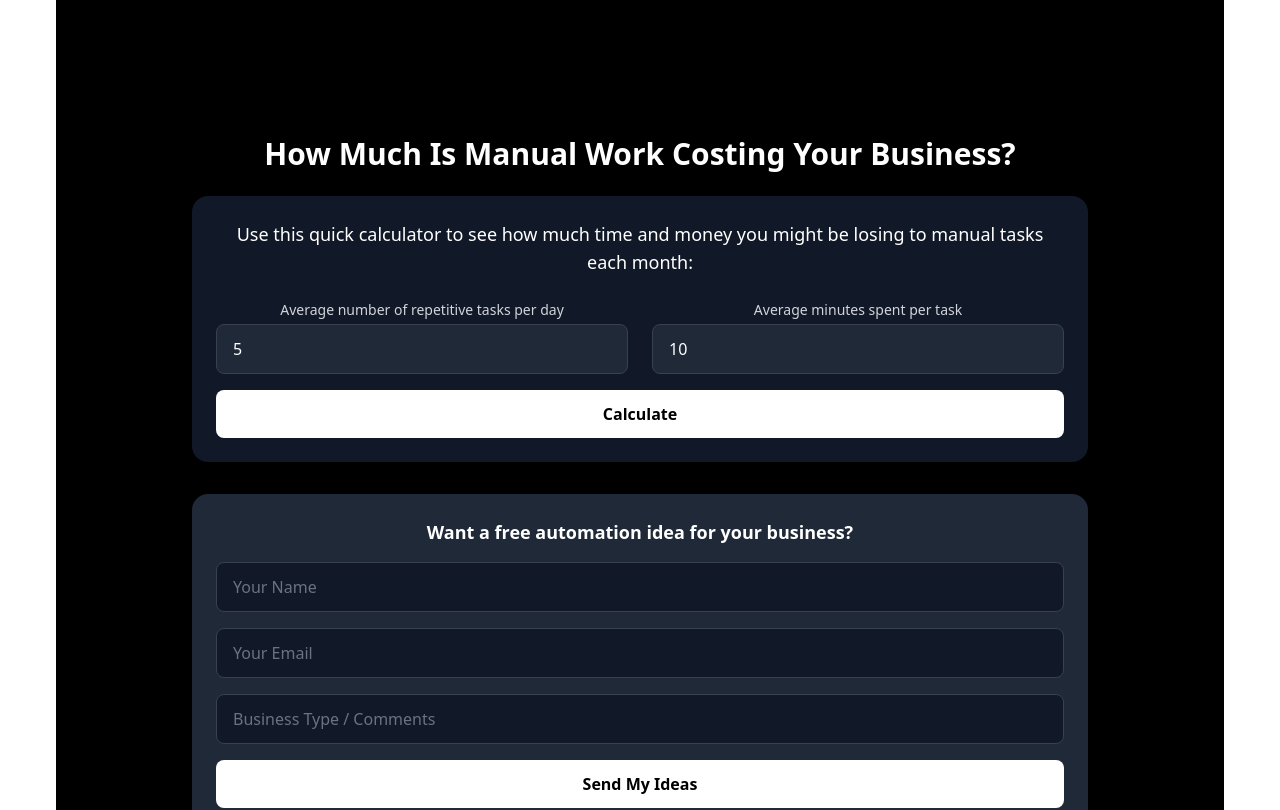
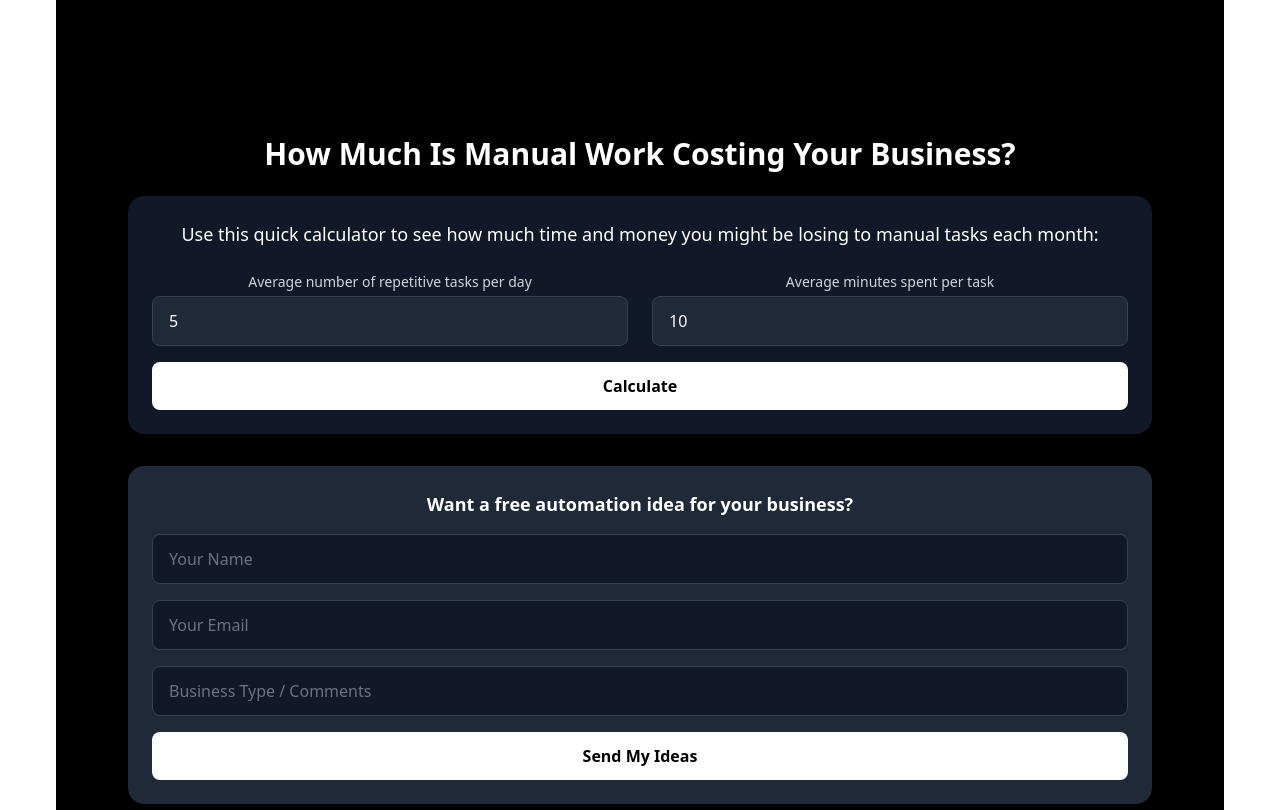
Before and after one commit to Jpcostan/sleepwalker-software, a React (Vite) app: page / in a window 1280 px wide. Shown: the part 760-1570 px from the top of the page. Built offline with nearby package versions, Linux system fonts and the light colour scheme.

Commit message:
Added more width.

```diff
--- a/src/components/LeadMagnetCalculator.tsx
+++ b/src/components/LeadMagnetCalculator.tsx
@@ -35,7 +35,7 @@ export default function LeadMagnetCalculator() {
 
   return (
     <section className="bg-black py-16 px-4 md:px-6">
-      <div className="max-w-4xl mx-auto text-white">
+      <div className="max-w-5xl mx-auto text-white">
         <h1 className="text-3xl font-bold mb-6 text-center">How Much Is Manual Work Costing Your Business?</h1>
 
         <div className="bg-gray-900 p-6 rounded-2xl shadow-xl mb-8">
```
